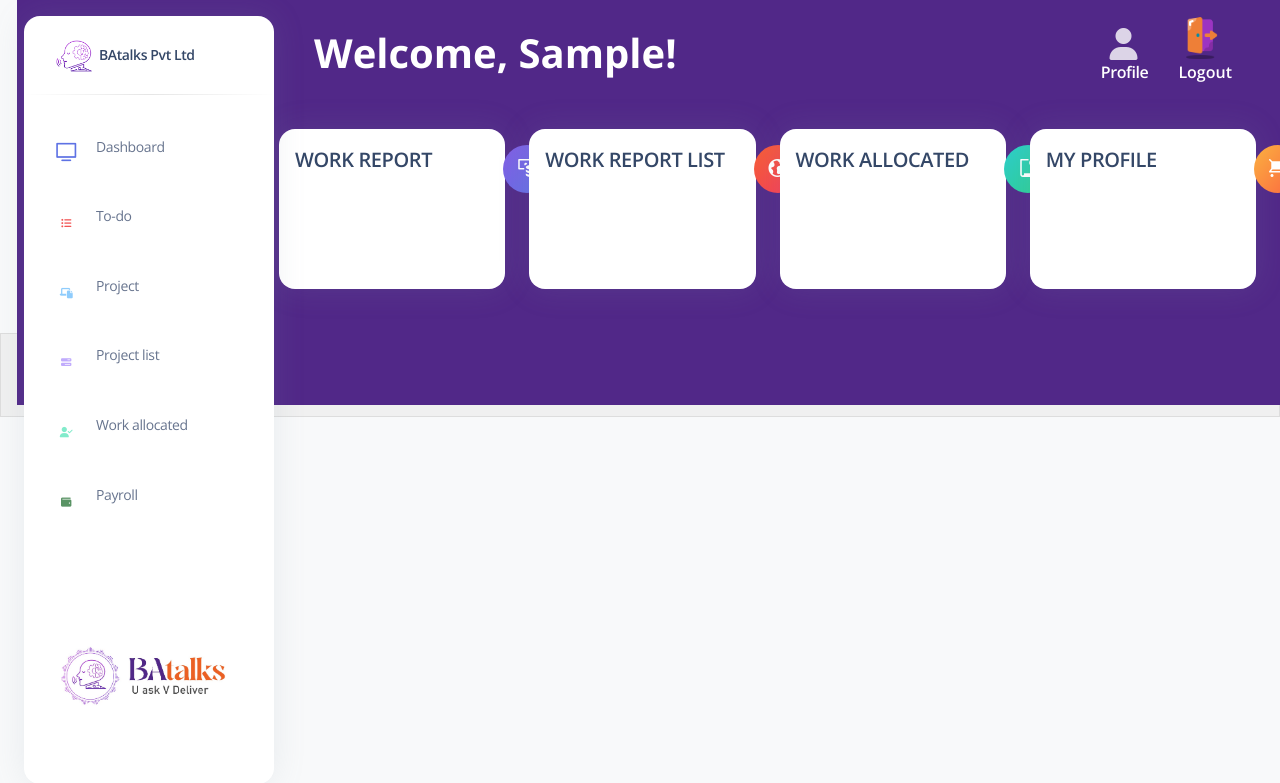
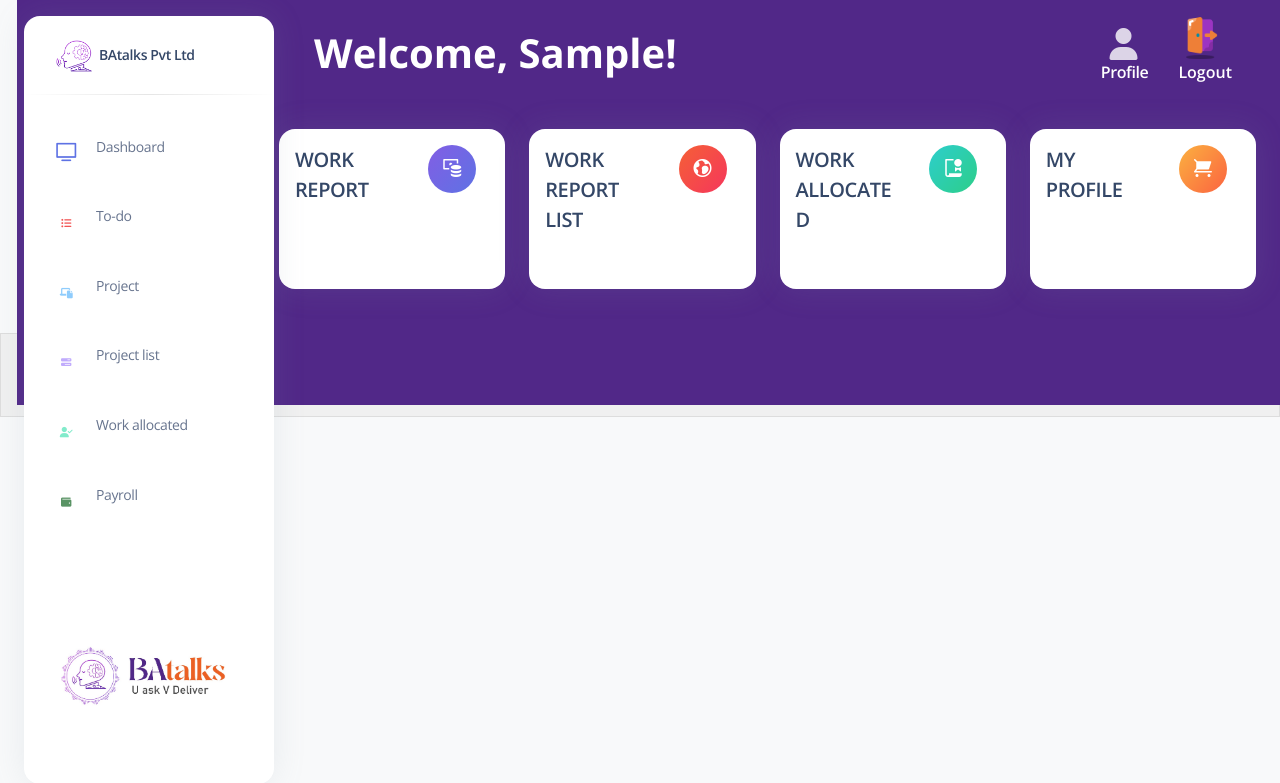
Before and after one commit to iknowsaikiran/batalksdashboard, a Flask app: page /dashboard in a window 1280 px wide. Shown: the top 783 px of the page. Run offline with Flask 3, Linux system fonts and the light colour scheme; the visitor is signed in with stand-in values (Sample User, id 1); data that the repository does not hold is empty; some libraries are stand-ins or nearby versions.

Commit message:
newone.html

```diff
--- a/templates/newone.html
+++ b/templates/newone.html
@@ -21,7 +21,7 @@
   }
 
   .row.div {
-    width: 250px;
+    width: 160px;
     height: 160px;
   }
 
```
